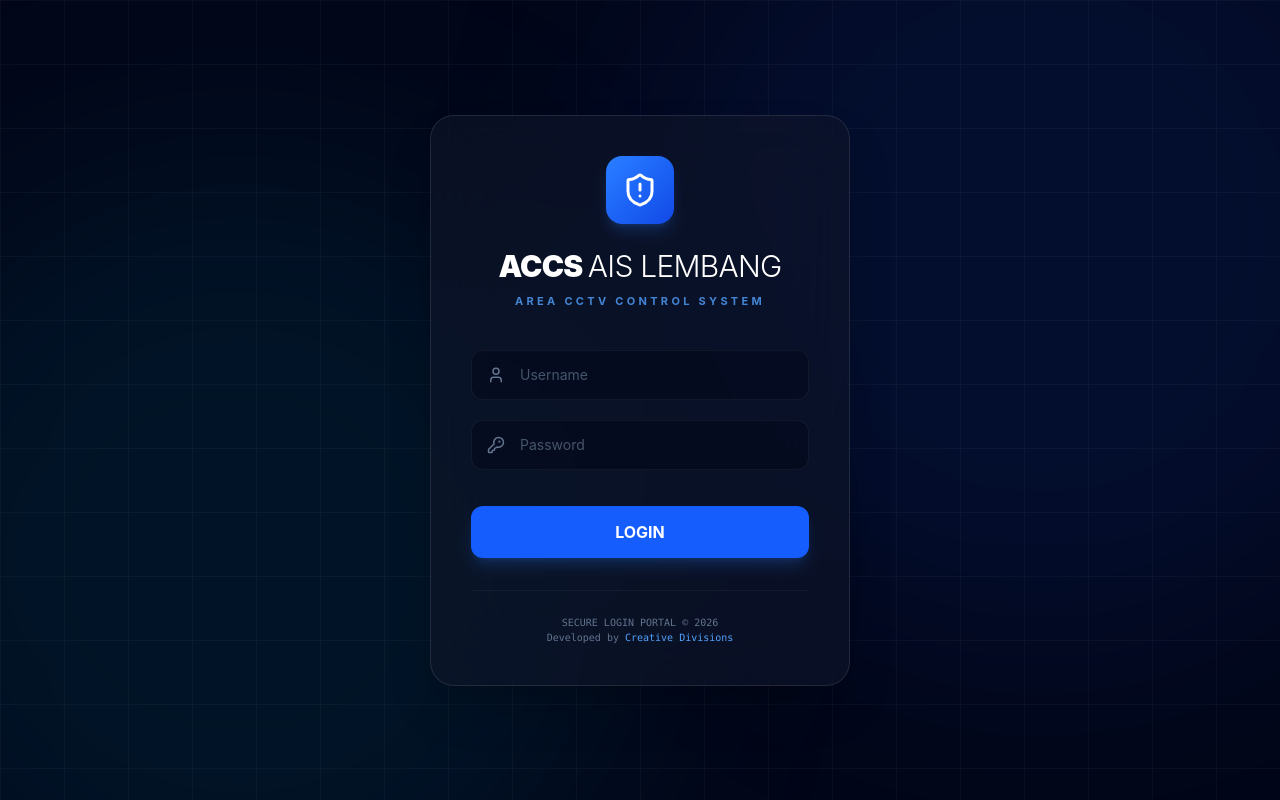
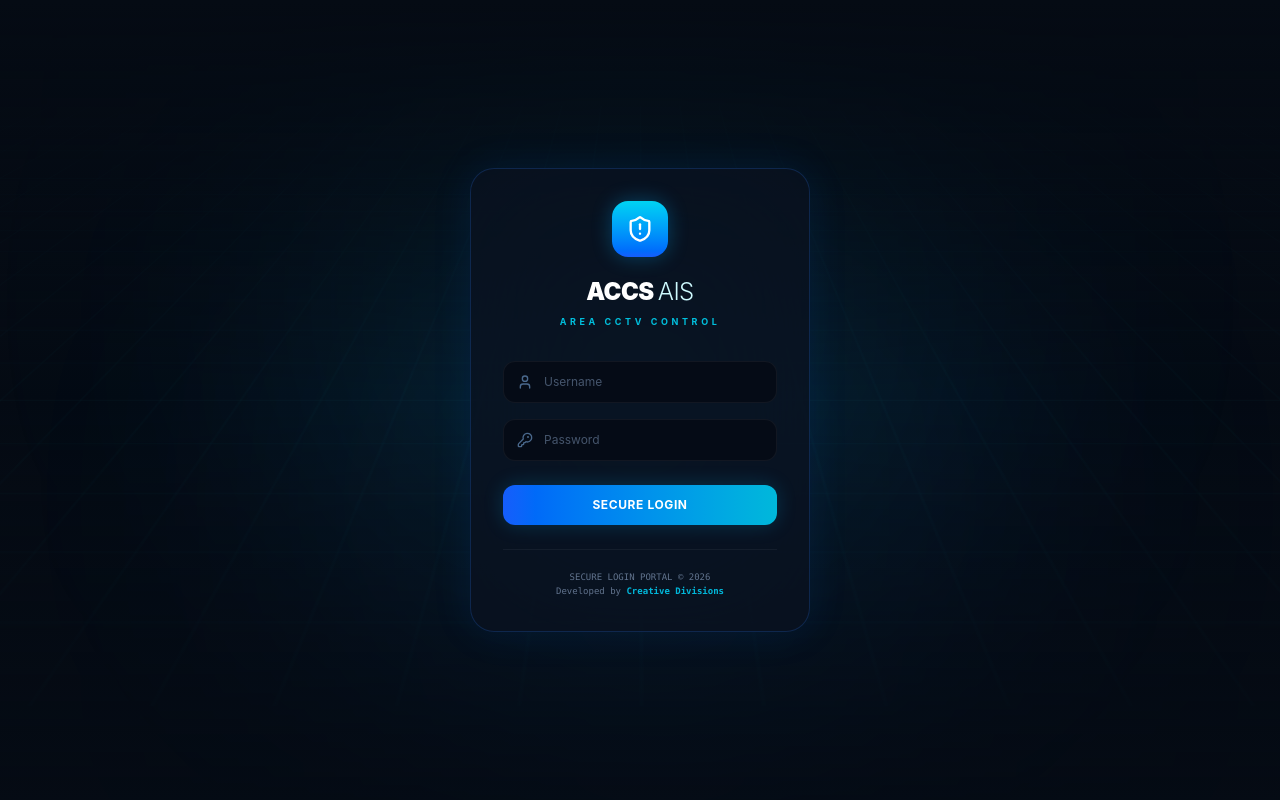
Before and after one commit to AMDSTUDIO/ACCS-AIS-LEMBANG, a React (Vite) app in the folder client/: page /login in a window 1280 px wide. Built offline with nearby package versions, Linux system fonts and the light colour scheme; no server answers.

Commit message:
style: update login page to be futuristic and smaller

```diff
--- a/client/src/components/auth/LoginPage.jsx
+++ b/client/src/components/auth/LoginPage.jsx
@@ -28,39 +28,45 @@ export default function LoginPage() {
   };
 
   return (
-    <div className="min-h-screen flex items-center justify-center bg-slate-950 relative overflow-hidden font-sans">
+    <div className="min-h-screen flex items-center justify-center bg-[#050B14] relative overflow-hidden font-sans">
 
-      {/* Clean Modern Background */}
+      {/* Futuristic Clean Background */}
       <div className="absolute inset-0 z-0 overflow-hidden pointer-events-none">
-        <div className="absolute inset-0 bg-slate-950"></div>
-        {/* Soft Glowing Orbs */}
-        <div className="absolute top-0 right-0 -mr-40 -mt-40 w-[800px] h-[800px] bg-blue-600/10 rounded-full blur-[120px]"></div>
-        <div className="absolute bottom-0 left-0 -ml-40 -mb-40 w-[800px] h-[800px] bg-cyan-600/10 rounded-full blur-[120px]"></div>
-        {/* Subtle Grid */}
-        <div className="absolute inset-0 bg-[linear-gradient(rgba(255,255,255,0.03)_1px,transparent_1px),linear-gradient(90deg,rgba(255,255,255,0.03)_1px,transparent_1px)] bg-[size:64px_64px]"></div>
+        {/* Deep background */}
+        <div className="absolute inset-0 bg-[#050B14]"></div>
+
+        {/* Glowing Cyber Orbs */}
+        <div className="absolute top-1/4 right-1/4 w-[600px] h-[600px] bg-blue-500/10 rounded-full blur-[150px]"></div>
+        <div className="absolute bottom-1/4 left-1/4 w-[600px] h-[600px] bg-cyan-400/10 rounded-full blur-[150px]"></div>
+
+        {/* Futuristic Grid (Perspective) */}
+        <div className="absolute inset-0 bg-[linear-gradient(rgba(0,255,255,0.02)_1px,transparent_1px),linear-gradient(90deg,rgba(0,255,255,0.02)_1px,transparent_1px)] bg-[size:40px_40px] opacity-70" style={{ transform: 'perspective(1000px) rotateX(60deg) scale(2) translateY(-200px)' }}></div>
+
+        {/* Subtle overlay to fade the grid at the top */}
+        <div className="absolute inset-0 bg-gradient-to-b from-[#050B14] via-transparent to-[#050B14]/80"></div>
       </div>
 
-      {/* Login Card */}
-      <div className="relative z-10 w-full max-w-[420px] p-10 bg-slate-900/60 backdrop-blur-2xl border border-white/10 shadow-2xl rounded-3xl">
+      {/* Login Card - Smaller and Sleeker */}
+      <div className="relative z-10 w-full max-w-[340px] p-8 bg-[#0A1220]/70 backdrop-blur-3xl border border-blue-500/20 shadow-[0_0_40px_rgba(0,120,255,0.1)] rounded-3xl">
 
-        <div className="flex flex-col items-center mb-10 text-center">
-          <div className="bg-gradient-to-br from-blue-500 to-blue-700 p-4 rounded-2xl shadow-lg shadow-blue-500/20 mb-6">
-            <ShieldAlert size={36} className="text-white" />
+        <div className="flex flex-col items-center mb-8 text-center">
+          <div className="bg-gradient-to-b from-cyan-400 to-blue-600 p-3.5 rounded-2xl shadow-[0_0_20px_rgba(0,180,255,0.3)] mb-5">
+            <ShieldAlert size={28} className="text-white" />
           </div>
-          <h2 className="text-3xl font-black text-white tracking-tight leading-tight">ACCS <span className="font-light">AIS LEMBANG</span></h2>
-          <p className="text-[11px] uppercase tracking-[0.3em] text-blue-400 mt-2 font-bold opacity-80">Area CCTV Control System</p>
+          <h2 className="text-2xl font-black text-white tracking-tight leading-tight">ACCS <span className="font-light text-cyan-100">AIS</span></h2>
+          <p className="text-[9px] uppercase tracking-[0.4em] text-cyan-400 mt-2 font-bold opacity-90">Area CCTV Control</p>
         </div>
 
         {error && (
-          <div className="bg-red-500/10 border border-red-500/30 text-red-400 p-3.5 rounded-xl mb-6 text-xs text-center font-bold flex items-center justify-center gap-2">
+          <div className="bg-red-500/10 border border-red-500/30 text-red-400 p-3 rounded-xl mb-6 text-xs text-center font-bold flex items-center justify-center gap-2">
             <ShieldAlert size={14} /> {error}
           </div>
         )}
 
-        <form onSubmit={handleLogin} className="flex flex-col gap-5">
+        <form onSubmit={handleLogin} className="flex flex-col gap-4">
           <div className="relative group">
-            <div className="absolute inset-y-0 left-0 pl-4 flex items-center pointer-events-none text-slate-500 group-focus-within:text-blue-400 transition-colors">
-              <User size={18} />
+            <div className="absolute inset-y-0 left-0 pl-3.5 flex items-center pointer-events-none text-blue-300/50 group-focus-within:text-cyan-400 transition-colors">
+              <User size={16} />
             </div>
             <input
               type="text"
@@ -68,13 +74,13 @@ export default function LoginPage() {
               value={username}
               onChange={e => setUsername(e.target.value)}
               placeholder="Username"
-              className="w-full bg-slate-950/50 border border-white/5 rounded-xl py-3.5 pl-12 pr-4 text-sm text-white focus:outline-none focus:border-blue-500/50 transition-all placeholder:text-slate-600"
+              className="w-full bg-[#050B14]/80 border border-white/5 rounded-xl py-3 pl-10 pr-4 text-xs text-white focus:outline-none focus:border-cyan-500/50 focus:shadow-[0_0_15px_rgba(0,255,255,0.1)] transition-all placeholder:text-slate-600"
             />
           </div>
 
           <div className="relative group">
-            <div className="absolute inset-y-0 left-0 pl-4 flex items-center pointer-events-none text-slate-500 group-focus-within:text-blue-400 transition-colors">
-              <KeyRound size={18} />
+            <div className="absolute inset-y-0 left-0 pl-3.5 flex items-center pointer-events-none text-blue-300/50 group-focus-within:text-cyan-400 transition-colors">
+              <KeyRound size={16} />
             </div>
             <input
               type="password"
@@ -82,23 +88,23 @@ export default function LoginPage() {
               value={password}
               onChange={e => setPassword(e.target.value)}
               placeholder="Password"
-              className="w-full bg-slate-950/50 border border-white/5 rounded-xl py-3.5 pl-12 pr-4 text-sm text-white focus:outline-none focus:border-blue-500/50 transition-all placeholder:text-slate-600"
+              className="w-full bg-[#050B14]/80 border border-white/5 rounded-xl py-3 pl-10 pr-4 text-xs text-white focus:outline-none focus:border-cyan-500/50 focus:shadow-[0_0_15px_rgba(0,255,255,0.1)] transition-all placeholder:text-slate-600"
             />
           </div>
 
           <button
             type="submit"
             disabled={loading}
-            className="mt-4 w-full bg-blue-600 hover:bg-blue-500 text-white font-bold py-3.5 rounded-xl transition-all shadow-lg shadow-blue-500/20 disabled:opacity-50 flex justify-center items-center gap-2"
+            className="mt-2 w-full bg-gradient-to-r from-blue-600 to-cyan-500 hover:from-blue-500 hover:to-cyan-400 text-white font-bold py-3 rounded-xl transition-all shadow-[0_0_20px_rgba(0,180,255,0.2)] hover:shadow-[0_0_30px_rgba(0,180,255,0.4)] disabled:opacity-50 flex justify-center items-center gap-2 text-xs tracking-wider"
           >
-            {loading ? <Loader2 size={18} className="animate-spin" /> : 'LOGIN'}
+            {loading ? <Loader2 size={16} className="animate-spin" /> : 'SECURE LOGIN'}
           </button>
         </form>
 
-        <div className="mt-8 text-center border-t border-white/5 pt-6">
-          <p className="text-[10px] text-slate-500 font-mono">
+        <div className="mt-6 text-center border-t border-white/5 pt-5">
+          <p className="text-[9px] text-slate-500 font-mono leading-relaxed">
             SECURE LOGIN PORTAL &copy; {new Date().getFullYear()}<br/>
-            Developed by <a href="https://creativedivisions.my.id/" target="_blank" rel="noreferrer" className="text-blue-400 hover:text-blue-300 transition-colors">Creative Divisions</a>
+            Developed by <a href="https://creativedivisions.my.id/" target="_blank" rel="noreferrer" className="text-cyan-500 hover:text-cyan-400 transition-colors font-semibold">Creative Divisions</a>
           </p>
         </div>
       </div>
```
